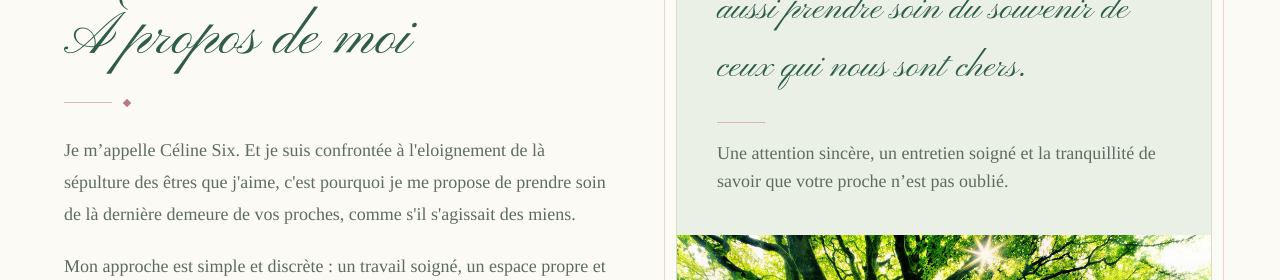
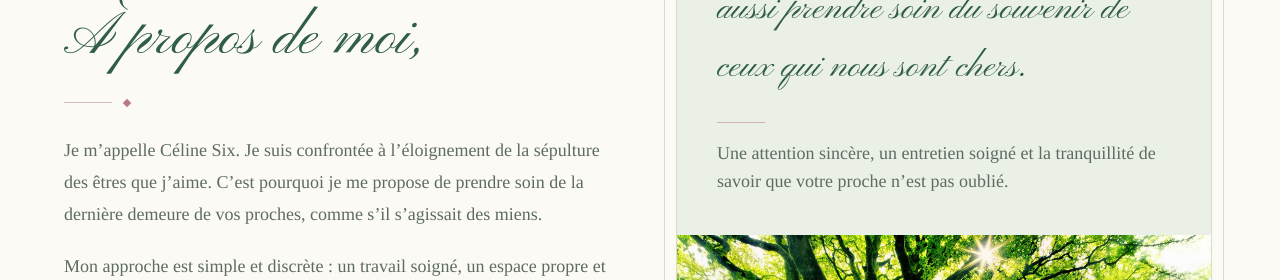
Before and after one commit to GumSurf/gardien-de-memoire, a Next.js app: page / in a window 1280 px wide. Shown: the part 1180-1460 px from the top of the page. Built offline with nearby package versions, Linux system fonts and the light colour scheme.

Commit message:
Corrige la ponctuation et améliore la formulation dans le composant About pour une meilleure clarté.

```diff
--- a/src/components/About.tsx
+++ b/src/components/About.tsx
@@ -16,7 +16,7 @@ export default function About() {
             <p className="text-lg italic text-rose">Une présence, même à distance</p>
 
             <h2 id="about-title" className="mt-2 font-script text-5xl leading-tight text-vert sm:text-6xl">
-              À propos de moi
+              À propos de moi,
             </h2>
 
             <div className="mt-6 flex items-center gap-3" aria-hidden="true">
@@ -25,7 +25,7 @@ export default function About() {
             </div>
 
             <p className="mt-7 text-lg leading-8 text-gris">
-              Je m’appelle Céline Six. Et je suis confrontée à l'eloignement de là sépulture des êtres que j'aime, c'est pourquoi je me propose de prendre soin de là dernière demeure de vos proches, comme s'il s'agissait des miens.
+              Je m’appelle Céline Six. Je suis confrontée à l’éloignement de la sépulture des êtres que j’aime. C’est pourquoi je me propose de prendre soin de la dernière demeure de vos proches, comme s’il s’agissait des miens.
             </p>
 
             <p className="mt-5 text-lg leading-8 text-gris">
```
